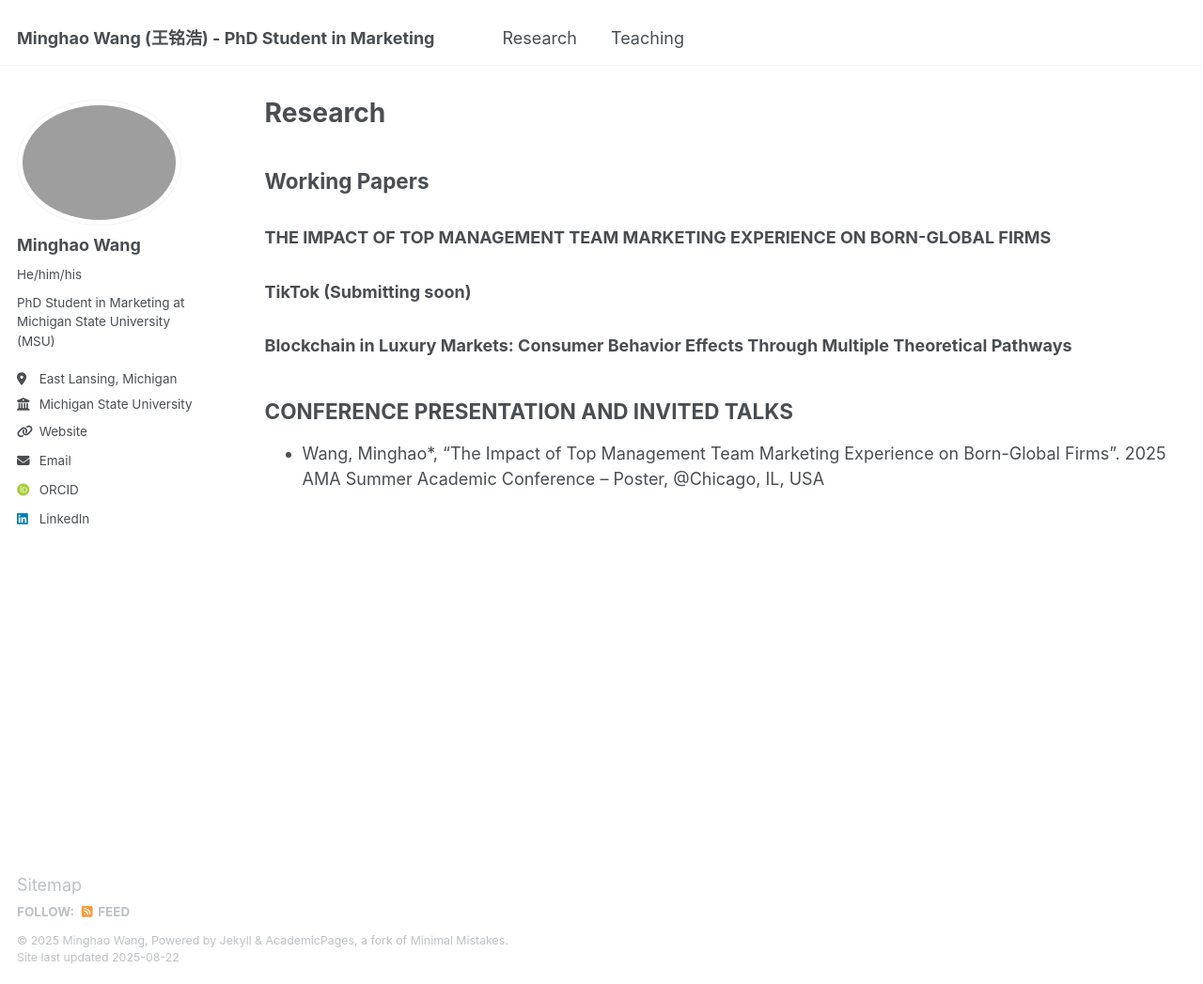
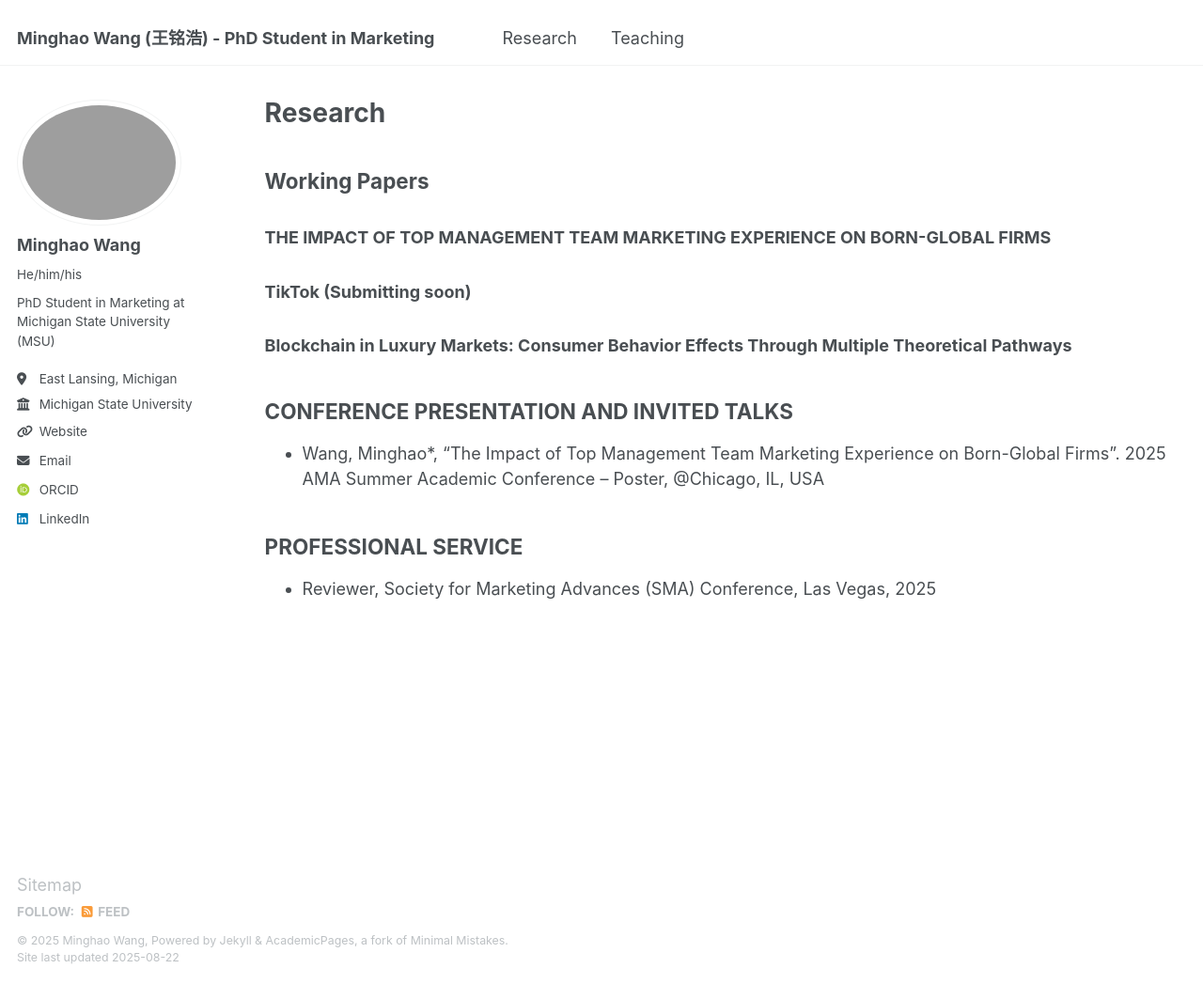
Before and after one commit to minghaowang-research/minghaowang-research.github.io, a Jekyll site: the page built from _pages/research.md, in a window 1280 px wide and 1047 px high. Shown: the whole window at 94% size. Built offline with Jekyll 4.4.1, drawn with Linux system fonts in a browser that asks for light colours; some web fonts are replaced.

```diff
--- a/_pages/research.md
+++ b/_pages/research.md
@@ -15,3 +15,6 @@ author_profile: true
 
 ## CONFERENCE PRESENTATION AND INVITED TALKS
 * Wang, Minghao*, “The Impact of Top Management Team Marketing Experience on Born-Global Firms”. 2025 AMA Summer Academic Conference – Poster, @Chicago, IL, USA
+
+## PROFESSIONAL SERVICE
+* Reviewer, Society for Marketing Advances (SMA) Conference, Las Vegas, 2025
```
Also changed, not shown: 13 other files.
